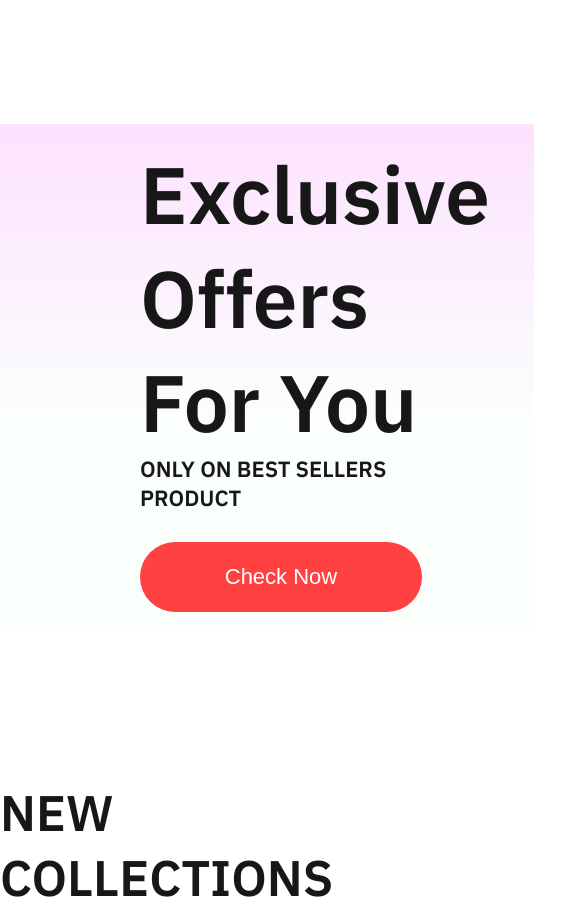
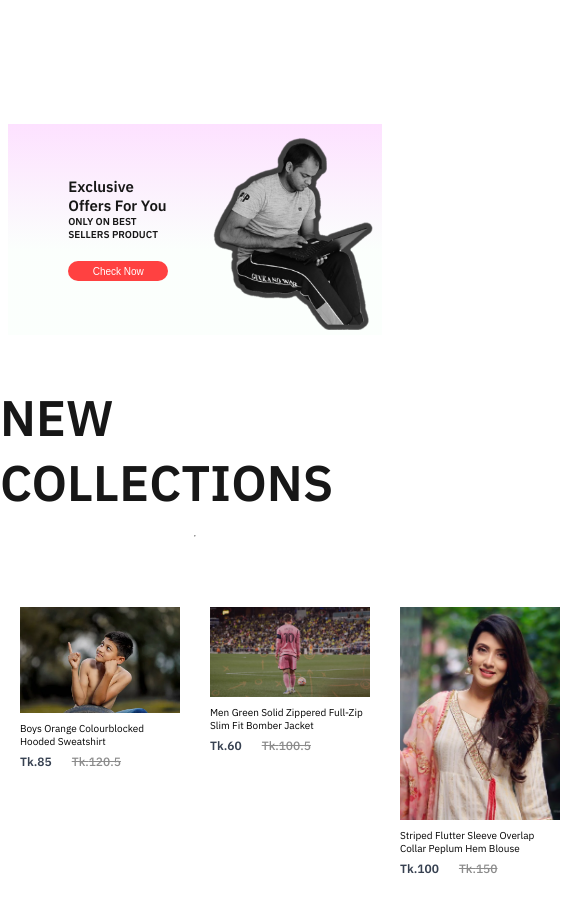
Before and after one commit to saidul-islam-rajib/E-Commerce, a React (Create React App) app in the folder frontend/: page / in a window 390 px wide. Shown: the part 1540-2444 px from the top of the page, 585 px wide, since content can reach past the window. Built offline with nearby package versions, Linux system fonts and the light colour scheme; grey boxes are pictures that could not be loaded.

Commit message:
Modified css for Offers.css file content to make the pabe responsive for all devices

```diff
--- a/frontend/src/Components/Offers/Offers.css
+++ b/frontend/src/Components/Offers/Offers.css
@@ -43,3 +43,91 @@
     justify-content: center;
     padding-top: 50px;
 }
+
+@media(max-width:1280px){
+    .offers{
+        padding: 0px 80px;
+        margin-bottom: 60px;
+    }
+    .offers-left h1{
+        font-size: 40px;
+    }
+    .offers-left p{
+        font-size: 18px;
+    }
+    .offers-left button{
+        width: 220px;
+        height: 50px;
+        font-size: 18px;
+    }
+    .offers-right img{
+        width: 500px;
+    }
+    .offers-right{
+        padding-top: 3px;
+    }
+}
+@media(max-width:1024px){
+    .offers{
+        padding: 0px 60px;
+        margin-bottom: 60px;
+        height: 40vh;
+    }
+    .offers-left h1{
+        font-size: 30px;
+    }
+    .offers-left p{
+        font-size: 16px;
+    }
+    .offers-left button{
+        width: 200px;
+        height: 40px;
+        font-size: 16px;
+    }
+    .offers-right img{
+        width: 400px;
+    }
+    .offers-right{
+        padding-top: 10px;
+    }
+}
+@media(max-width:800px){
+    .offers{
+        margin-bottom: 50px;
+    }
+    .offers-left h1{
+        font-size: 25px;
+    }
+    .offers-left p{
+        font-size: 13px;
+    }
+    .offers-left button{
+        width: 150px;
+        height: 30px;
+        font-size: 13px;
+    }
+    .offers-right img{
+        width: 300px;
+    }
+}
+@media(max-width:500px){
+    .offers{
+        height: 25vh;
+        margin-bottom: 50px;
+    }
+    .offers-left h1{
+        font-size: 15px;
+    }
+    .offers-left p{
+        font-size: 10px;
+    }
+    .offers-left button{
+        width: 100px;
+        height: 20px;
+        font-size: 10px;
+        margin-top: 20px;
+    }
+    .offers-right img{
+        width: 250px;
+    }
+}
```
